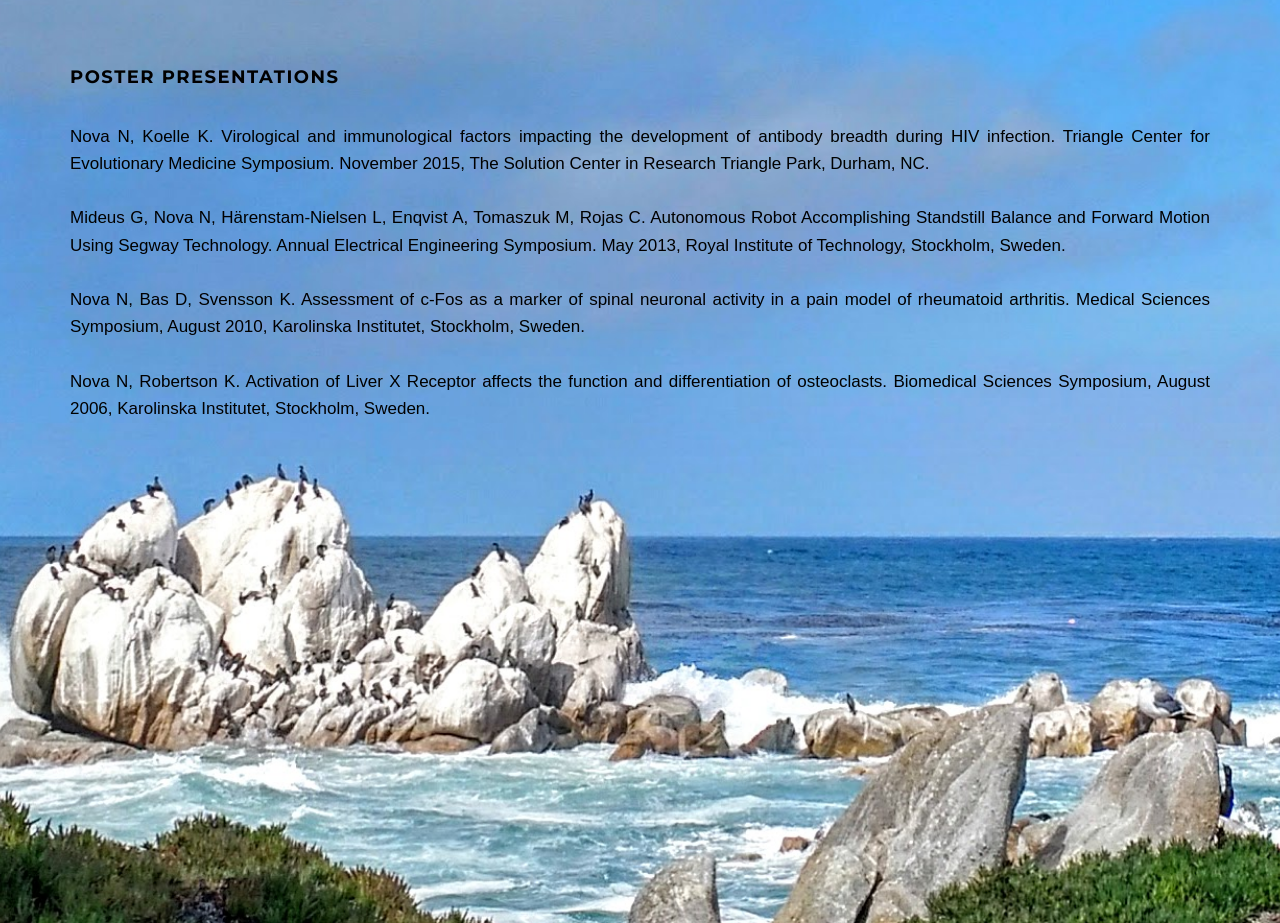
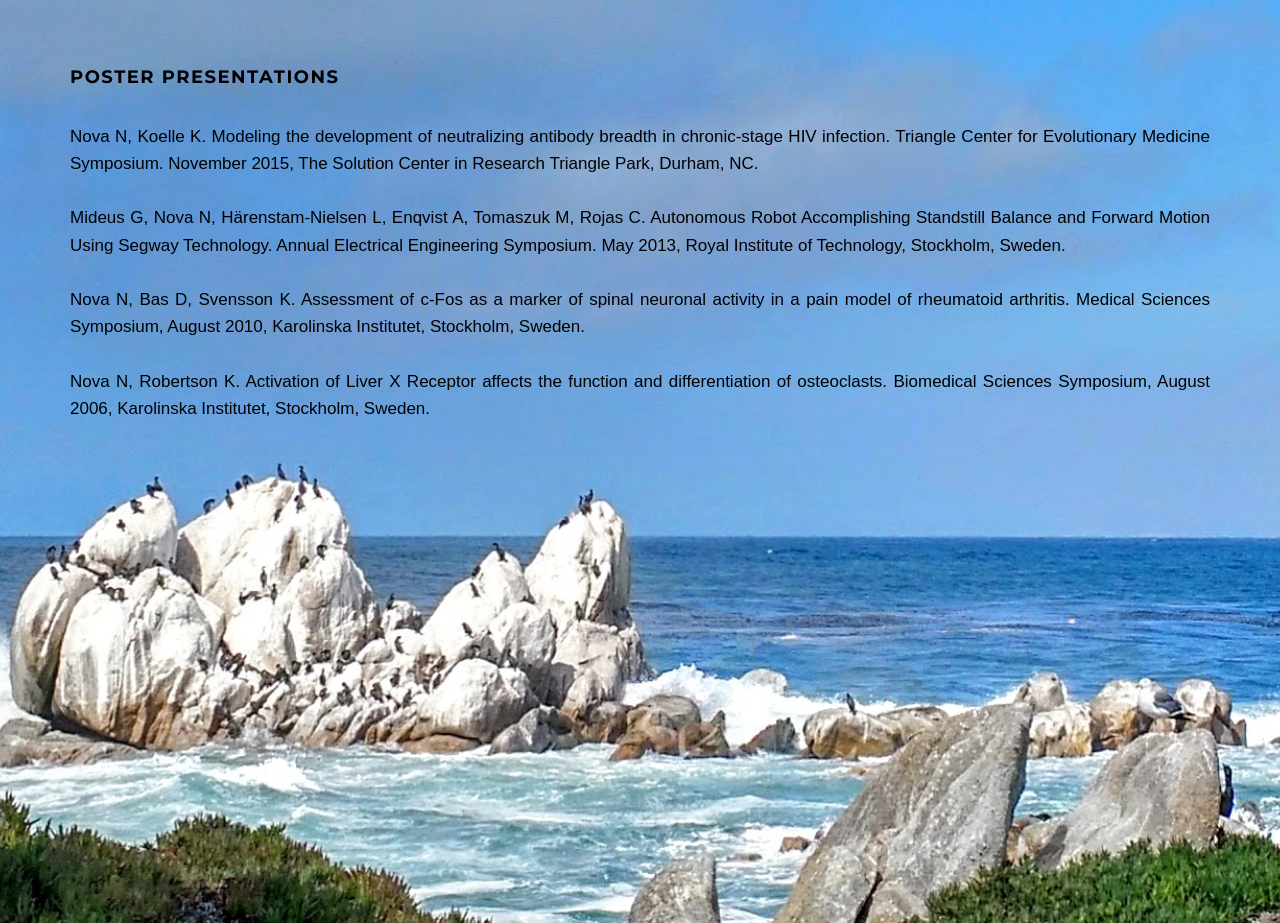
Before and after one commit to novanator/nova-site, a plain HTML site: page index.html in a window 1280 px wide. Shown: the part 3320-4243 px from the top of the page. Drawn offline with nearby package versions, Linux system fonts and the light colour scheme; some packages are replaced by stand-ins of ours.

Commit message:
New Update Fall 2016

```diff
--- a/index.html
+++ b/index.html
@@ -186,7 +186,7 @@
                     <br><br>
                     <br><br>
                     <h4>Poster Presentations</h4>
-                    <p>Nova N, Koelle K. Virological and immunological factors impacting the development of antibody breadth during HIV infection. Triangle Center for Evolutionary Medicine Symposium. November 2015, The Solution Center in Research Triangle Park, Durham, NC.
+                    <p>Nova N, Koelle K. Modeling the development of neutralizing antibody breadth in chronic-stage HIV infection. Triangle Center for Evolutionary Medicine Symposium. November 2015, The Solution Center in Research Triangle Park, Durham, NC.
                     <br><br>
                     Mideus G, Nova N, Härenstam-Nielsen L, Enqvist A, Tomaszuk M, Rojas C. Autonomous Robot Accomplishing Standstill Balance and Forward Motion Using Segway Technology. Annual Electrical Engineering Symposium. May 2013, Royal Institute of Technology, Stockholm, Sweden.
                     <br><br>
```
